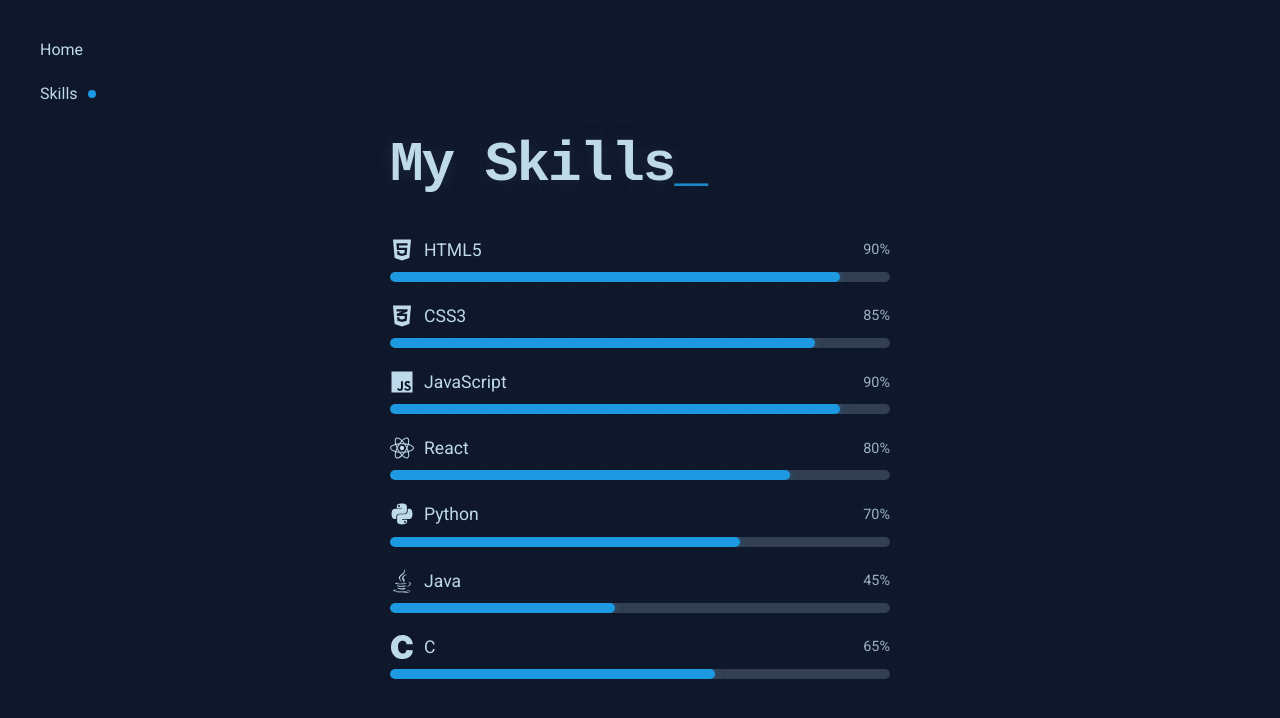
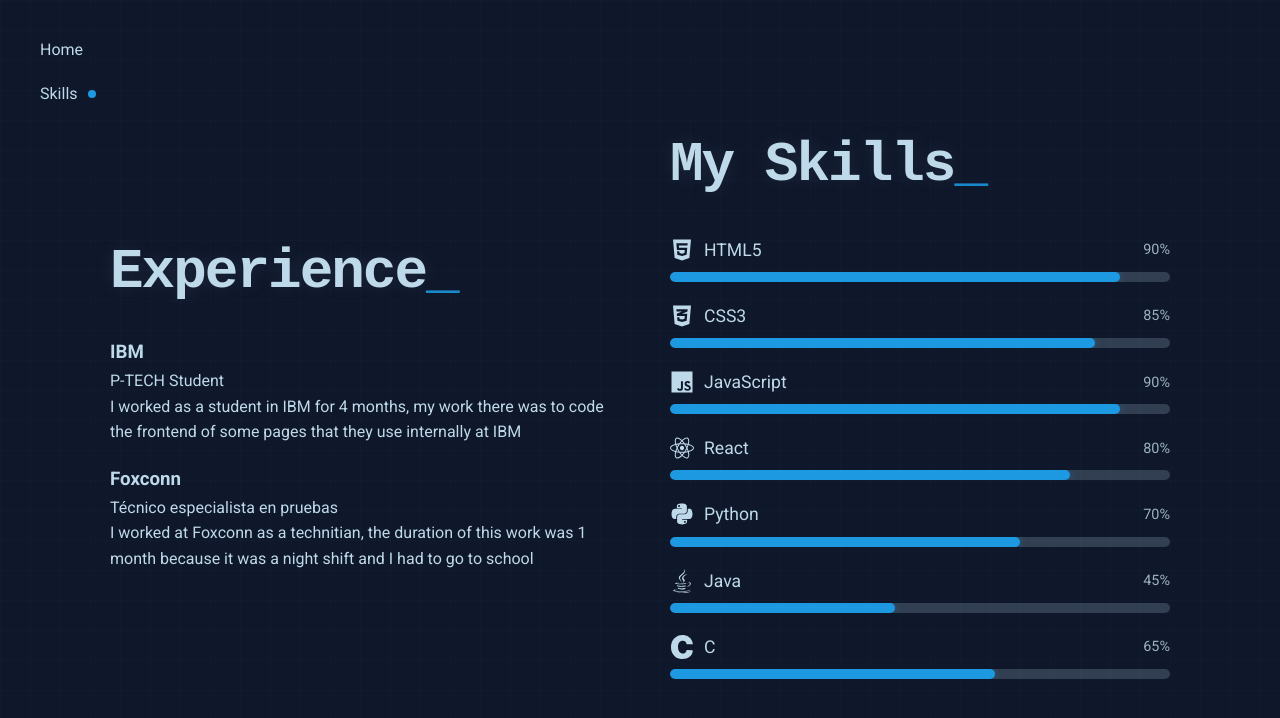
Before and after one commit to Cubos27/Portfolio, a React (Vite) app: page / in a window 1280 px wide. Both pictures are taken after a click on the button "Skills". Shown: the top 718 px of the page. Built offline with nearby package versions, Linux system fonts and the light colour scheme.

Commit message:
Experience added to skills page

```diff
--- a/src/assets/mainComponents/css/skills.css
+++ b/src/assets/mainComponents/css/skills.css
@@ -2,6 +2,20 @@
   --main-text: #bed9e9;
   --accent-blue: #1c99e1;
   --bar-bg: rgba(190, 217, 233, 0.2);
+}
+
+.expcard-container {
+  width: 100%;
+  max-width: 500px;
+  margin-bottom: 20px;
+}
+
+.expcard-container:last-child {
+  margin-bottom: 0;
+}
+
+.exp-place {
+  font-weight: bold;
 }
 
 .skills-container {
@@ -15,6 +29,15 @@
 
 .skill-item {
   margin-bottom: 20px;
+}
+
+.skill-item:hover .skill-icon {
+  color: var(--accent-blue);
+  transform: scale(1.2);
+}
+
+.skill-item:last-child {
+  margin-bottom: 0;
 }
 
 .skill-info {
@@ -32,15 +55,6 @@
   align-items: center;
   transition: color 0.3s ease, transform 0.3s ease;
   cursor: pointer;
-}
-
-.skill-item:hover .skill-icon {
-  color: var(--accent-blue);
-  transform: scale(1.2);
-}
-
-.skill-item:last-child {
-  margin-bottom: 0;
 }
 
 .skill-name {
--- a/src/assets/mainComponents/skills.jsx
+++ b/src/assets/mainComponents/skills.jsx
@@ -1,4 +1,5 @@
-import { SkillsCard } from "./skills-card";
+import { SkillsCard } from "./skillsComponents/skills-card";
+import { Experience } from "./skillsComponents/experience";
 import './css/mainPage.css'
 
 const Skills = () => {
@@ -6,7 +7,7 @@
 
   return (
     <div className="container">
-
+      <Experience />
       <SkillsCard />
     </div>
   );
--- /dev/null
+++ b/src/assets/mainComponents/skillsComponents/experience.jsx
@@ -0,0 +1,21 @@
+import '../css/skills.css'
+
+export const Experience = () => {
+  const experience = [
+    { place: 'IBM', name: 'P-TECH Student', description: 'I worked as a student in IBM for 4 months, my work there was to code the frontend of some pages that they use internally at IBM' },
+    { place: 'Foxconn', name: 'Técnico especialista en pruebas', description: 'I worked at Foxconn as a technitian, the duration of this work was 1 month because it was a night shift and I had to go to school' }
+  ]
+
+  return (
+    <div className='exp-container'>
+      <h2 className='title'>Experience</h2>
+      {experience.map((job, index) => (
+        <div key={index} className='expcard-container'>
+          <h3 className='exp-place'>{job.place}</h3>
+          <b>{job.name}</b>
+          <p>{job.description}</p>
+        </div>
+      ))}
+    </div>
+  )
+}
--- a/src/assets/mainComponents/skills-card.jsx
+++ b/src/assets/mainComponents/skillsComponents/skills-card.jsx
@@ -1,4 +1,4 @@
-import './css/skills.css';
+import '../css/skills.css';
 import { FaHtml5, FaCss3Alt, FaReact, FaJs, FaPython, FaJava } from "react-icons/fa";
 import { SiC } from "react-icons/si";
 
```
